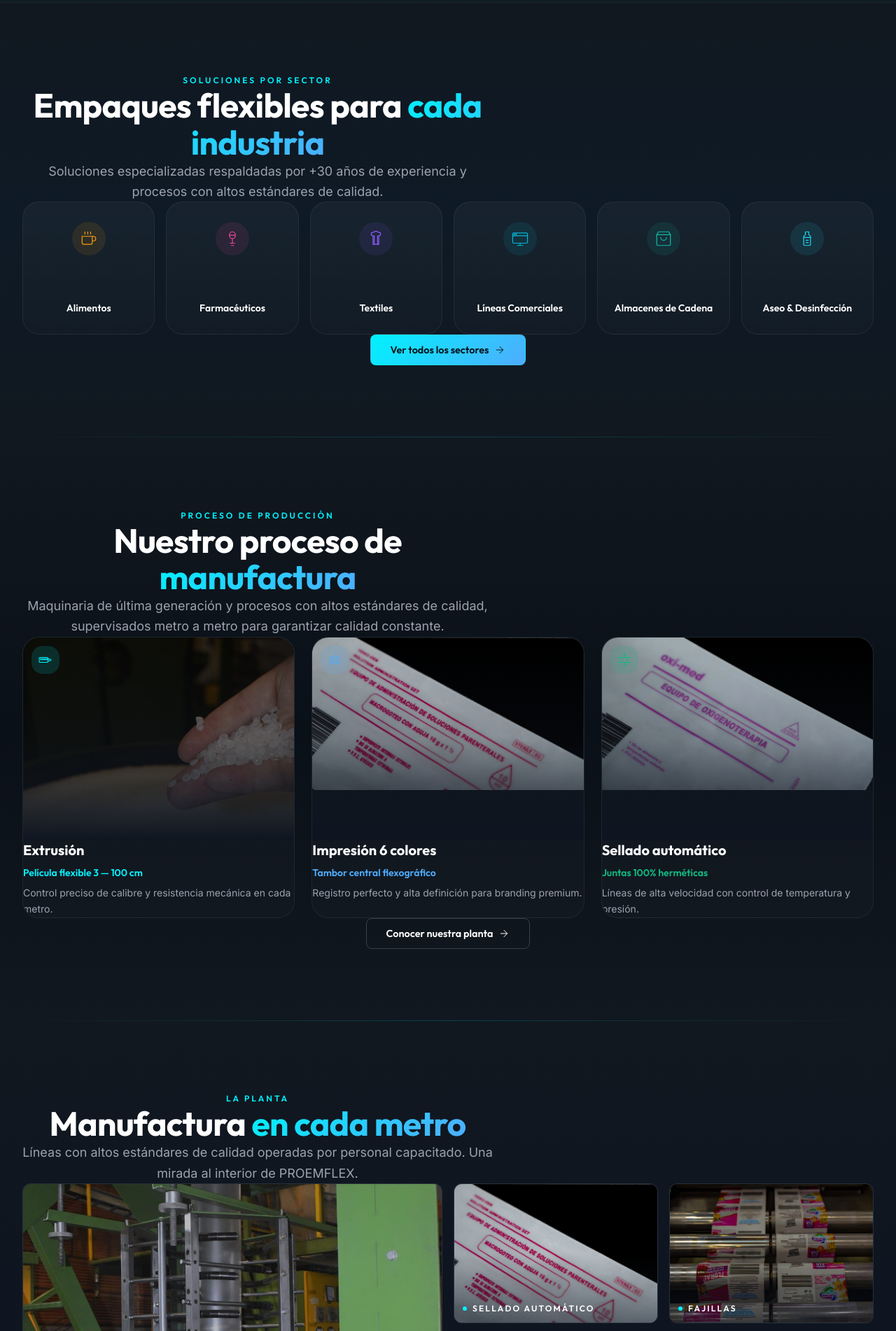
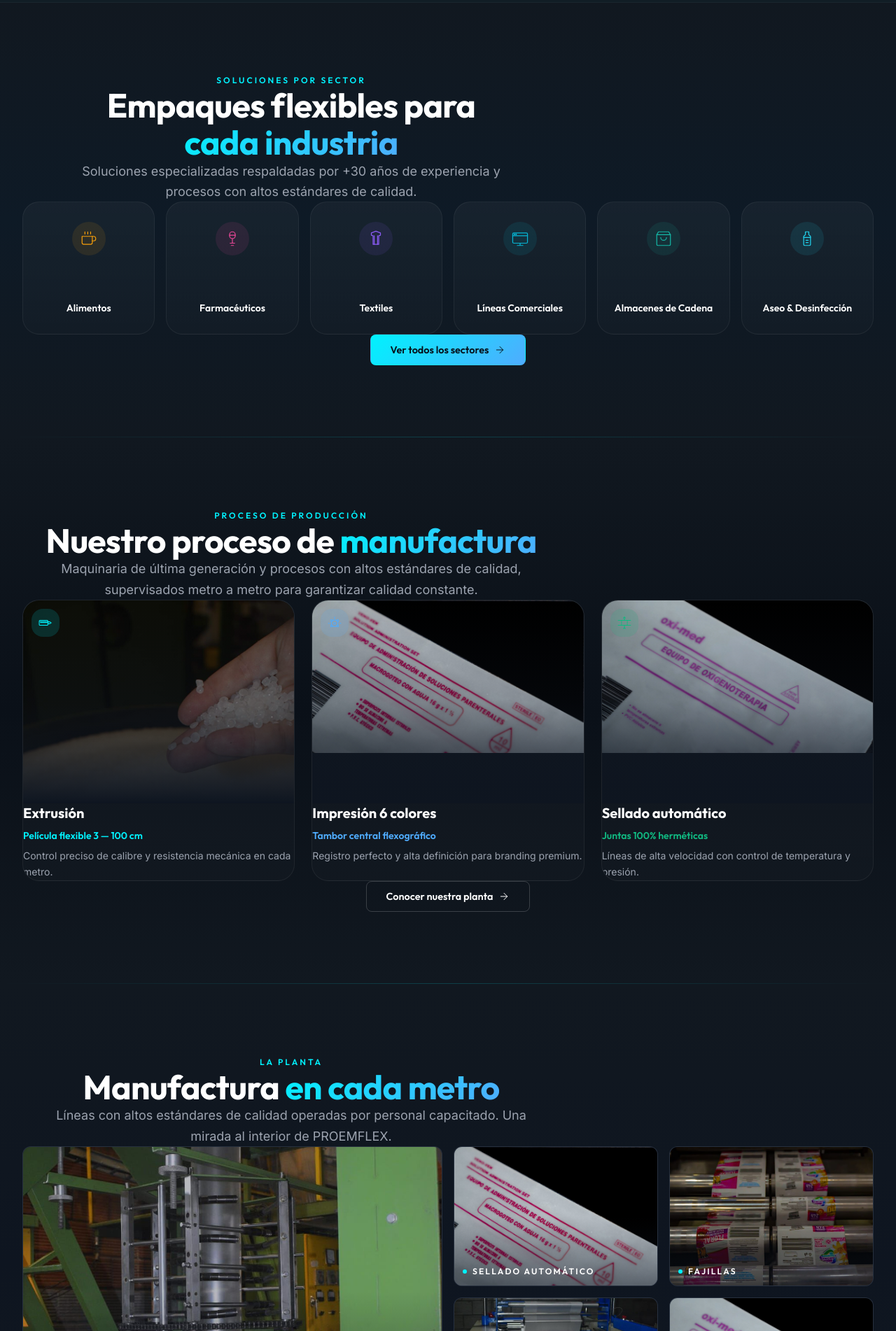
Before and after one commit to stevp93/proemflex-web, a Next.js app: page / in a window 1280 px wide. Shown: the part 1178-3080 px from the top of the page at 70% size. Built offline with nearby package versions, Linux system fonts and the light colour scheme.

Commit message:
fix: container-pf en Sustainability, eliminar container-pf duplicados, mas espacio en botones CTA

```diff
--- a/src/components/home/CapabilitiesPreview.tsx
+++ b/src/components/home/CapabilitiesPreview.tsx
@@ -47,14 +47,14 @@ export default function CapabilitiesPreview() {
           whileInView={{ opacity: 1, y: 0 }}
           viewport={{ once: true, margin: "-80px" }}
           transition={{ duration: 0.6 }}
-          className="flex flex-col items-center text-center max-w-2xl mx-auto mb-12 sm:mb-14"
+          className="grid place-items-center text-center max-w-3xl mx-auto mb-14 sm:mb-16 px-4"
         >
           <p className="eyebrow mb-3">Proceso de producción</p>
           <h2 className="h-section text-3xl sm:text-4xl md:text-5xl">
             Nuestro proceso de{" "}
-            <span className="text-gradient-cyan">manufactura</span>
+            <span className="text-gradient-cyan whitespace-nowrap">manufactura</span>
           </h2>
-          <p className="mt-4 text-[#9CA3AF] text-base sm:text-lg leading-relaxed text-center">
+          <p className="mt-4 text-[#9CA3AF] text-base sm:text-lg leading-relaxed text-center max-w-2xl mx-auto">
             Maquinaria de última generación y procesos con altos estándares de calidad, supervisados
             metro a metro para garantizar calidad constante.
           </p>
@@ -104,7 +104,7 @@ export default function CapabilitiesPreview() {
           ))}
         </div>
 
-        <div className="mt-10 sm:mt-12 grid place-items-center">
+        <div className="mt-16 sm:mt-20 grid place-items-center">
           <Link href="/capacidades" className="btn-outline">
             Conocer nuestra planta
             <ArrowRightIcon size={16} />
--- a/src/components/home/PlantGallery.tsx
+++ b/src/components/home/PlantGallery.tsx
@@ -60,14 +60,14 @@ export default function PlantGallery() {
           whileInView={{ opacity: 1, y: 0 }}
           viewport={{ once: true, margin: "-80px" }}
           transition={{ duration: 0.6 }}
-          className="flex flex-col items-center text-center max-w-2xl mx-auto mb-10 sm:mb-12"
+          className="grid place-items-center text-center max-w-3xl mx-auto mb-14 sm:mb-16 px-4"
         >
           <p className="eyebrow mb-3">La planta</p>
           <h2 className="h-section text-3xl sm:text-4xl md:text-5xl">
             Manufactura{" "}
-            <span className="text-gradient-cyan">en cada metro</span>
+            <span className="text-gradient-cyan whitespace-nowrap">en cada metro</span>
           </h2>
-          <p className="mt-4 text-[#9CA3AF] text-base sm:text-lg leading-relaxed text-center">
+          <p className="mt-4 text-[#9CA3AF] text-base sm:text-lg leading-relaxed text-center max-w-2xl mx-auto">
             Líneas con altos estándares de calidad operadas por personal capacitado.
             Una mirada al interior de PROEMFLEX.
           </p>
@@ -100,7 +100,7 @@ export default function PlantGallery() {
           ))}
         </div>
 
-        <div className="mt-10 sm:mt-12 grid place-items-center">
+        <div className="mt-16 sm:mt-20 grid place-items-center">
           <Link href="/capacidades" className="btn-outline">
             Ver capacidades técnicas <ArrowRightIcon size={14} />
           </Link>
--- a/src/components/home/SectorsPreview.tsx
+++ b/src/components/home/SectorsPreview.tsx
@@ -35,14 +35,14 @@ export default function SectorsPreview() {
           whileInView={{ opacity: 1, y: 0 }}
           viewport={{ once: true, margin: "-80px" }}
           transition={{ duration: 0.6 }}
-          className="flex flex-col items-center text-center max-w-2xl mx-auto mb-12 sm:mb-14"
+          className="grid place-items-center text-center max-w-3xl mx-auto mb-14 sm:mb-16 px-4"
         >
           <p className="eyebrow mb-3">Soluciones por sector</p>
           <h2 className="h-section text-3xl sm:text-4xl md:text-5xl">
             Empaques flexibles para{" "}
-            <span className="text-gradient-cyan">cada industria</span>
+            <span className="text-gradient-cyan whitespace-nowrap">cada industria</span>
           </h2>
-          <p className="mt-4 text-[#9CA3AF] text-base sm:text-lg leading-relaxed text-center">
+          <p className="mt-4 text-[#9CA3AF] text-base sm:text-lg leading-relaxed text-center max-w-2xl mx-auto">
             Soluciones especializadas respaldadas por +30 años de experiencia y procesos
             con altos estándares de calidad.
           </p>
@@ -71,7 +71,7 @@ export default function SectorsPreview() {
           ))}
         </div>
 
-        <div className="mt-10 sm:mt-12 grid place-items-center">
+        <div className="mt-16 sm:mt-20 grid place-items-center">
           <Link href="/sectores" className="btn-primary">
             Ver todos los sectores
             <ArrowRightIcon size={16} />
--- a/src/components/home/SustainabilityPreview.tsx
+++ b/src/components/home/SustainabilityPreview.tsx
@@ -18,7 +18,7 @@ export default function SustainabilityPreview() {
           whileInView={{ opacity: 1, y: 0 }}
           viewport={{ once: true }}
           transition={{ duration: 0.6 }}
-          className="flex flex-col items-center text-center gap-6"
+          className="container-pf flex flex-col items-center text-center gap-6"
         >
           <span className="eco-badge">
             <span className="w-1.5 h-1.5 rounded-full bg-white animate-pulse" />
--- a/src/components/pages/CalidadContent.tsx
+++ b/src/components/pages/CalidadContent.tsx
@@ -83,20 +83,20 @@ export default function CalidadContent() {
             whileInView={{ opacity: 1, y: 0 }}
             viewport={{ once: true, margin: "-80px" }}
             transition={{ duration: 0.6 }}
-            className="flex flex-col items-center text-center max-w-2xl mx-auto mb-10 sm:mb-14"
+            className="grid place-items-center text-center max-w-3xl mx-auto mb-14 sm:mb-16 px-4"
           >
             <p className="eyebrow mb-3">Control de procesos</p>
             <h2 className="h-section text-3xl sm:text-4xl md:text-5xl">
               Puntos de Control de{" "}
-              <span className="text-gradient-cyan">Calidad</span>
+              <span className="text-gradient-cyan whitespace-nowrap">Calidad</span>
             </h2>
-            <p className="mt-4 text-[#9CA3AF] text-base sm:text-lg leading-relaxed text-center">
+            <p className="mt-4 text-[#9CA3AF] text-base sm:text-lg leading-relaxed text-center max-w-2xl mx-auto">
               Cada etapa de producción cuenta con inspecciones rigurosas para asegurar el
               cumplimiento de especificaciones.
             </p>
           </motion.div>
 
-          <div className="grid grid-cols-1 sm:grid-cols-2 lg:grid-cols-3 gap-4 sm:gap-5">
+          <div className="grid grid-cols-1 sm:grid-cols-2 lg:grid-cols-3 gap-5 sm:gap-6 lg:gap-7">
             {controlPoints.map((cp, i) => (
               <motion.div
                 key={cp.step}
@@ -118,7 +118,7 @@ export default function CalidadContent() {
           </div>
 
           {/* CTA */}
-          <div className="mt-14 sm:mt-16 mb-2 grid place-items-center">
+          <div className="mt-20 sm:mt-24 mb-4 grid place-items-center">
             <Link href="/contacto" className="btn-primary">
               Solicitar Documentación de Calidad
               <ArrowRightIcon size={16} />
--- a/src/components/pages/NoticiasGrid.tsx
+++ b/src/components/pages/NoticiasGrid.tsx
@@ -81,7 +81,7 @@ export default function NoticiasGrid() {
           whileInView={{ opacity: 1, y: 0 }}
           viewport={{ once: true }}
           transition={{ duration: 0.6 }}
-          className="mb-10 sm:mb-14"
+          className="mb-14 sm:mb-20"
         >
           <article
             className="glass-card rounded-2xl p-6 sm:p-8 lg:p-10"
@@ -121,7 +121,7 @@ export default function NoticiasGrid() {
         </motion.div>
 
         {/* Grid */}
-        <div className="grid grid-cols-1 sm:grid-cols-2 lg:grid-cols-3 gap-5 sm:gap-6 lg:gap-8">
+        <div className="grid grid-cols-1 sm:grid-cols-2 lg:grid-cols-3 gap-7 sm:gap-8 lg:gap-10">
           {newsArticles.slice(1).map((article, i) => (
             <motion.article
               key={article.id}
@@ -177,7 +177,7 @@ export default function NoticiasGrid() {
           whileInView={{ opacity: 1, y: 0 }}
           viewport={{ once: true }}
           transition={{ duration: 0.6 }}
-          className="mt-10 sm:mt-14 grid place-items-center"
+          className="mt-16 sm:mt-20 grid place-items-center"
         >
           <div className="glass-card rounded-xl sm:rounded-2xl p-6 sm:p-8 max-w-2xl w-full text-center">
             <h3 className="font-display font-bold text-lg sm:text-xl text-white mb-2">
--- a/src/components/sections/ProductBand.tsx
+++ b/src/components/sections/ProductBand.tsx
@@ -82,14 +82,14 @@ export default function ProductBand() {
           whileInView={{ opacity: 1, y: 0 }}
           viewport={{ once: true, margin: "-80px" }}
           transition={{ duration: 0.6 }}
-          className="flex flex-col items-center text-center max-w-2xl mx-auto mb-12 sm:mb-14"
+          className="grid place-items-center text-center max-w-3xl mx-auto mb-14 sm:mb-16 px-4"
         >
           <p className="eyebrow mb-3">Catálogo de productos</p>
           <h2 className="h-section text-3xl sm:text-4xl md:text-5xl mb-4">
             Nuestras{" "}
-            <span className="text-gradient-cyan">soluciones de empaque</span>
+            <span className="text-gradient-cyan whitespace-nowrap">soluciones de empaque</span>
           </h2>
-          <p className="text-[#9CA3AF] text-base sm:text-lg leading-relaxed text-center">
+          <p className="text-[#9CA3AF] text-base sm:text-lg leading-relaxed text-center max-w-2xl mx-auto">
             Soluciones flexibles diseñadas para proteger, optimizar y destacar tus productos en cada industria.
           </p>
         </motion.div>
```
